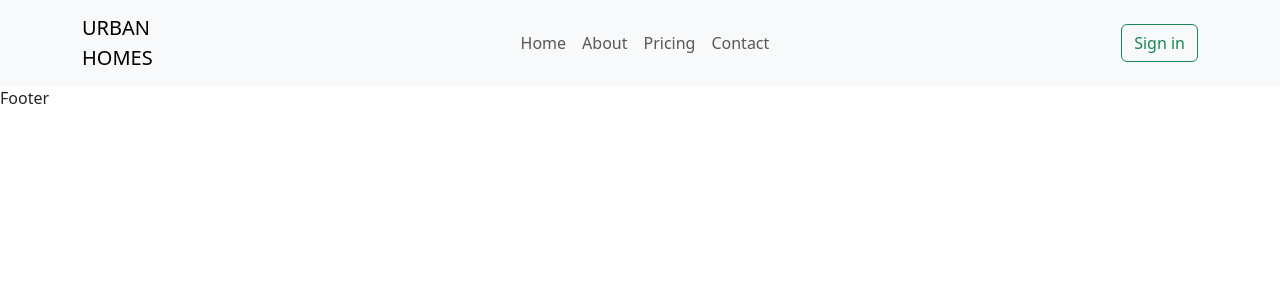
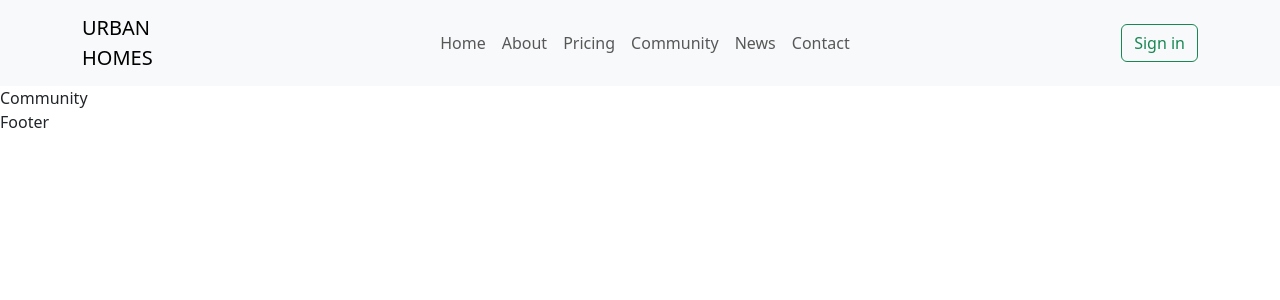
Before and after one commit to jsmnegrc/MP2, a React (Vite) app: page /community in a window 1280 px wide. Shown: the top 300 px of the page. Built offline with nearby package versions, Linux system fonts and the light colour scheme.

Commit message:
navlink component

```diff
--- /dev/null
+++ b/src/pages/Community/Community.jsx
@@ -0,0 +1,7 @@
+import React from "react";
+
+const Community = () => {
+  return <div>Community</div>;
+};
+
+export default Community;
--- a/src/pages/Header.jsx
+++ b/src/pages/Header.jsx
@@ -23,6 +23,12 @@ const Header = () => {
             <Nav.Link as={Link} to="/pricing">
               Pricing
             </Nav.Link>
+            <Nav.Link as={Link} to="/community">
+              Community
+            </Nav.Link>
+            <Nav.Link as={Link} to="/news">
+              News
+            </Nav.Link>
             <Nav.Link as={Link} to="/contact">
               Contact
             </Nav.Link>
--- /dev/null
+++ b/src/pages/News/News.jsx
@@ -0,0 +1,7 @@
+import React from "react";
+
+const News = () => {
+  return <div>News</div>;
+};
+
+export default News;
```
Also changed, not shown: src/routes.jsx (+10 -0 lines).
